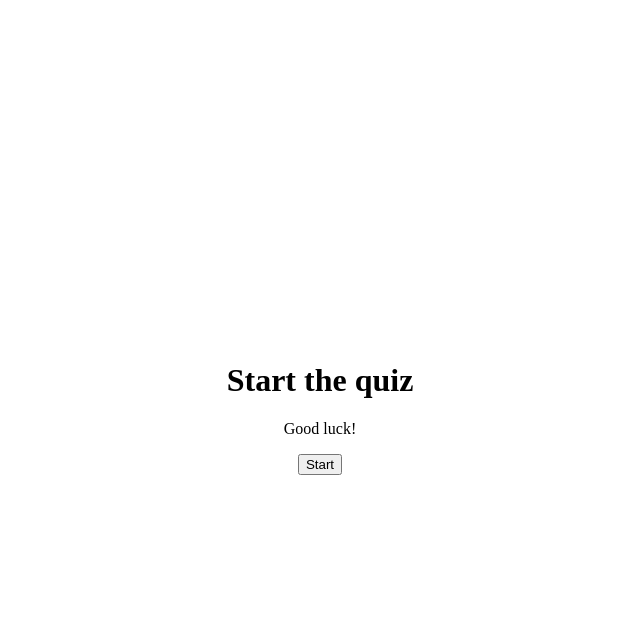
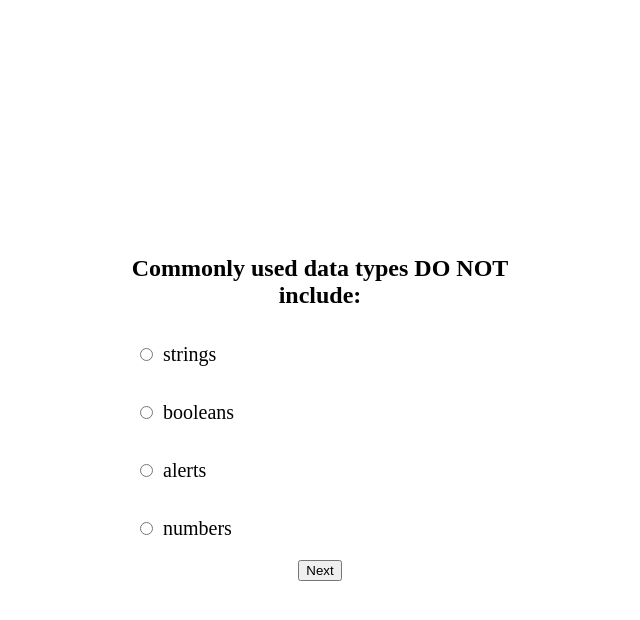
Before and after one commit to erictn3/codequiz, a React (Create React App) app: page / in a window 1280 px wide. Both pictures are taken after a click on the button "Start". Shown: the top 620 px of the page, without its empty margins (320-960 px from the left). Built offline with nearby package versions, Linux system fonts and the light colour scheme.

Commit message:
question component

```diff
--- a/src/App.css
+++ b/src/App.css
@@ -16,3 +16,19 @@ body,
   width: 100%;
   text-align: center;
 }
+
+label.radio {
+  display: block;
+  text-align: left;
+  padding: 15px;
+  margin-bottom: 5px;
+  font-size: 20px;
+}
+
+label.radio+.radio{
+  margin-left: 0;
+}
+
+label.radio input {
+  margin-right: 10px;
+}
--- a/src/App.js
+++ b/src/App.js
@@ -1,16 +1,33 @@
-// import React from 'react';
+import React, { useState, useEffect } from 'react';
 import './App.css';
 // import Logic from './components/Logic';
-// import Question from './components/Question/Question';
+import Question from './components/Question/Question';
 // import Start from './components/Start/Start';
+import quizData from './data/quiz.json';
 
 import Start from './components/Start/Start';
 
 const App = () => {
+  const [step, setStep] = useState(1);
+  const [activeQuestion, setActiveQuestion] = useState(0);
+  const [answers, setAnswers] = useState([]);
+
+  const quizStartHandler = () => {
+    setStep(2);
+  }
+
   return (
     <div className="App">
-      <Start/>
+      {step ===1 && <Start onQuizStart={quizStartHandler} /> }
+      {step ===2 && <Question
+        data={quizData.data[activeQuestion]}
+        onAnswerUpdate={setAnswers}
+        numberOfQuestions={quizData.data.length}
+        activeQuestion={activeQuestion}
+        onSetActiveQuestion={setActiveQuestion}
+        onSetstep={setStep}
 
+      />}
     </div>
   )
 }
--- a/src/components/Question/Question.js
+++ b/src/components/Question/Question.js
@@ -1,10 +1,52 @@
 import React, { useState, useEffect, useRef } from 'react';
 
-const Question = ({}) => {
+const Question = ({ data, onAnswerUpdate, numberOfQuestions, activeQuestion, onSetActiveQuestion, onSetstep}) => {
+
+  const [selected, setSelected] = useState('');
+  const [error, setError] = useState('');
+  const radiosWrapper = useRef();
+
+  useEffect(() => {
+    const findCheckedInput = radiosWrapper.current.querySelector('input:checked');
+    if(findCheckedInput) {
+      findCheckedInput.checked = false;
+    }
+  }, [data]);
+
+  const changeHandler = (e) => {
+    setSelected(e.target.value);
+  }
+
+  const nextClickHandler = (e) => {
+    if(selected === '') {
+      return setError('Please select an option');
+    }
+    onAnswerUpdate(prevState => [...prevState, { q: data.question, a: selected }]);
+    setSelected('');
+    if(activeQuestion < numberOfQuestions -1) {
+      onSetActiveQuestion(activeQuestion +1);
+    } else {
+      onSetstep(3);
+    }
+  }
+
   return (
     <div className="card">
       <div className="card-content">
-
+        <div className="content">
+          <h2 className="mb-5">{data.title}</h2>
+          <div className="control" ref={radiosWrapper}>
+            {data.choices.map((choice, i) => (
+              <label className="radio has-background-light">
+              <input type="radio" name="answer" value={choice} onChange={changeHandler}>
+              </input>
+              {choice}
+            </label>
+            ))}
+            {error && <div className="has-text-danger">{error}</div>}
+            <button className="button is-link is-medium is-fullwidth mt-4" onClick={nextClickHandler}>Next</button>
+          </div>
+        </div>
       </div>
     </div>
   )
```
